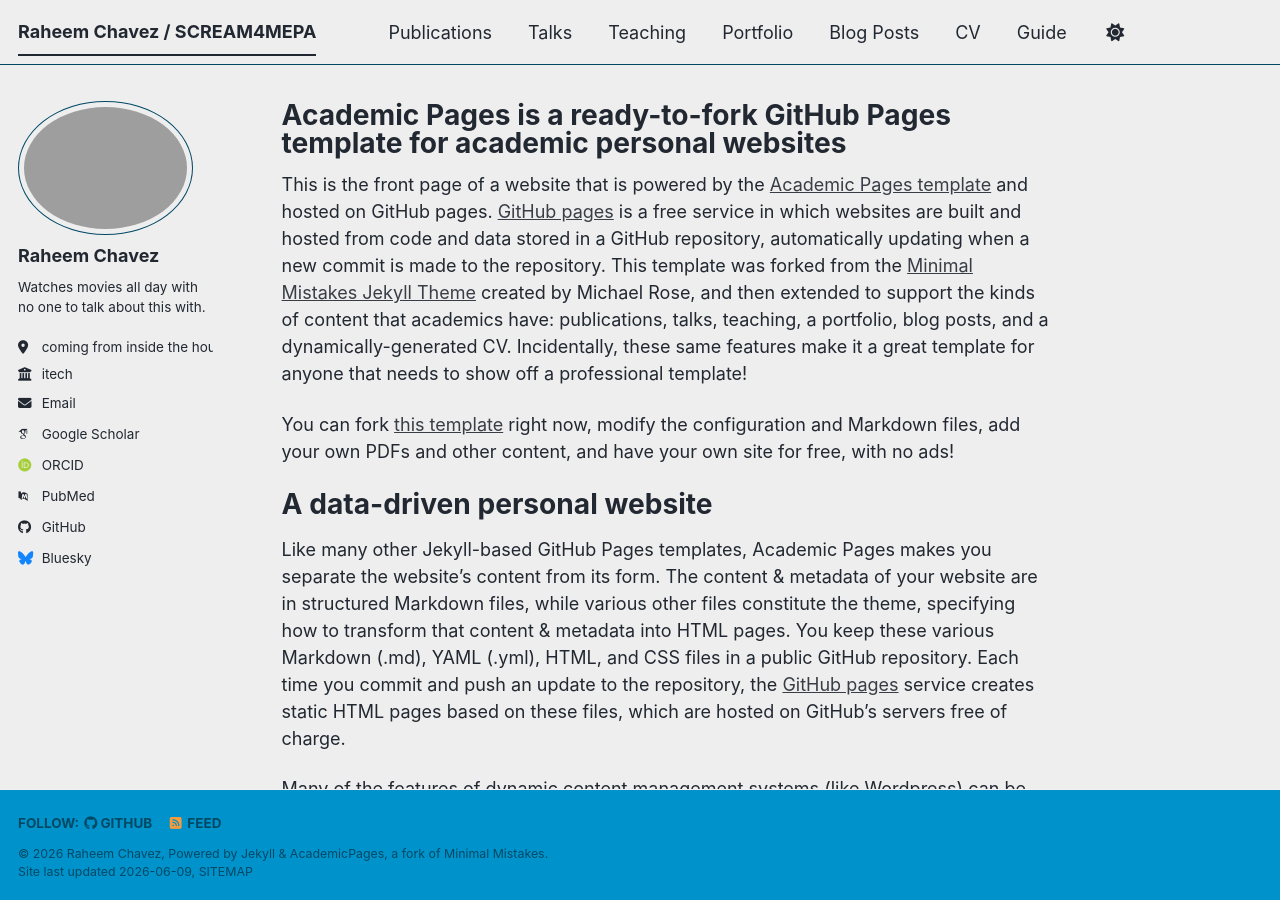
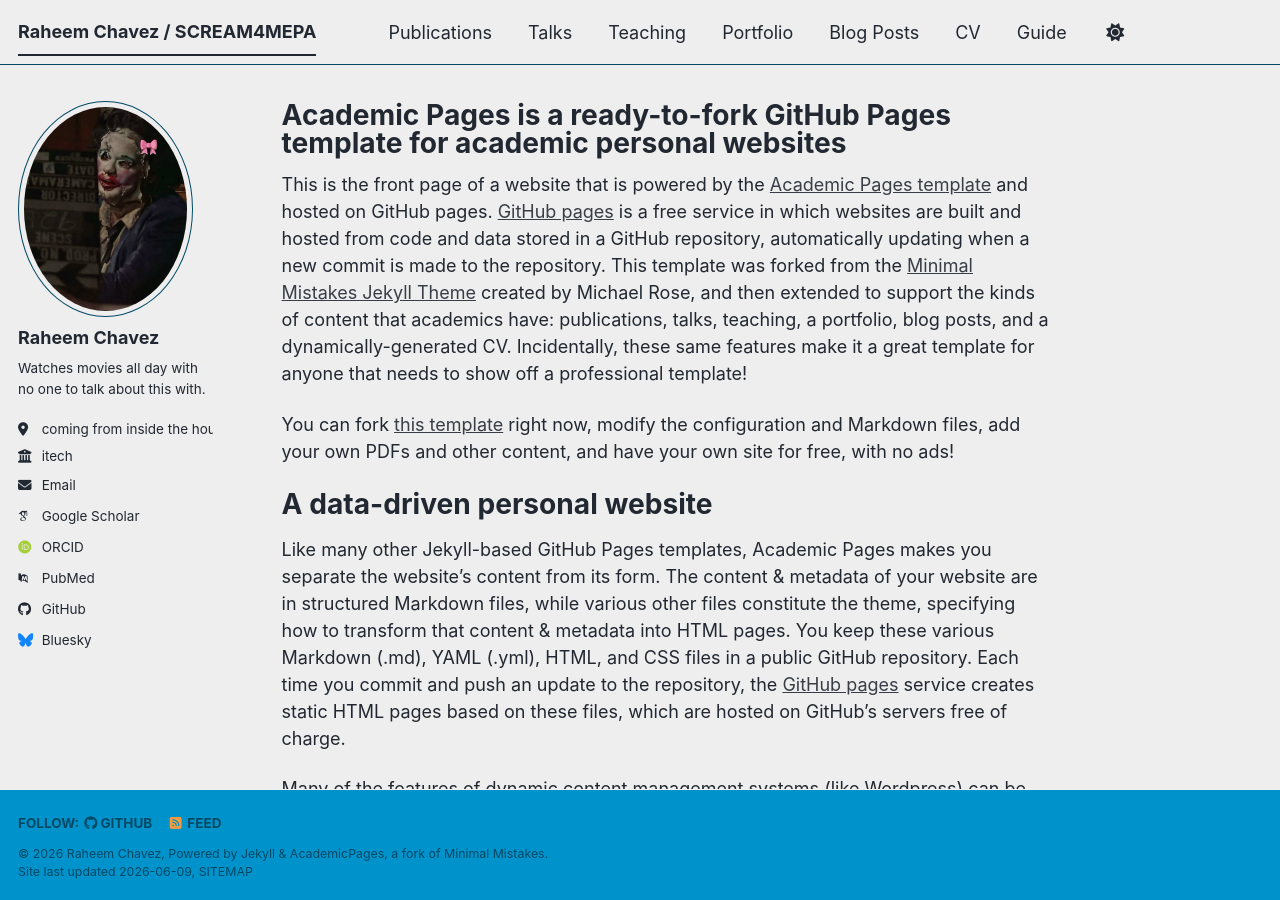
Before and after one commit to raheemchavez90/raheemchavez90.github.com, a Jekyll site: the page built from _pages/about.md, in a window 1280 px wide and 900 px high. Built offline with Jekyll 4.4.1, drawn with Linux system fonts in a browser that asks for light colours; some web fonts are replaced; a script bundle is joined from its source files by our own code; library files that are not in the unit come from our copies.

Commit message:
Update _config.yml

```diff
--- a/_config.yml
+++ b/_config.yml
@@ -23,7 +23,7 @@ repository               : "raheemchave90/raheemchavez90.github.io"
 #               Additional customization can be done by editing /_includes/author-profile.html
 author:
   # Biographic information
-  avatar           : "profile.png"
+  avatar           : "image0.jpeg"
   name             : "Raheem Chavez"
   pronouns         : # example: "he/him"
   bio              : "Watches movies all day with no one to talk about this with."
```
